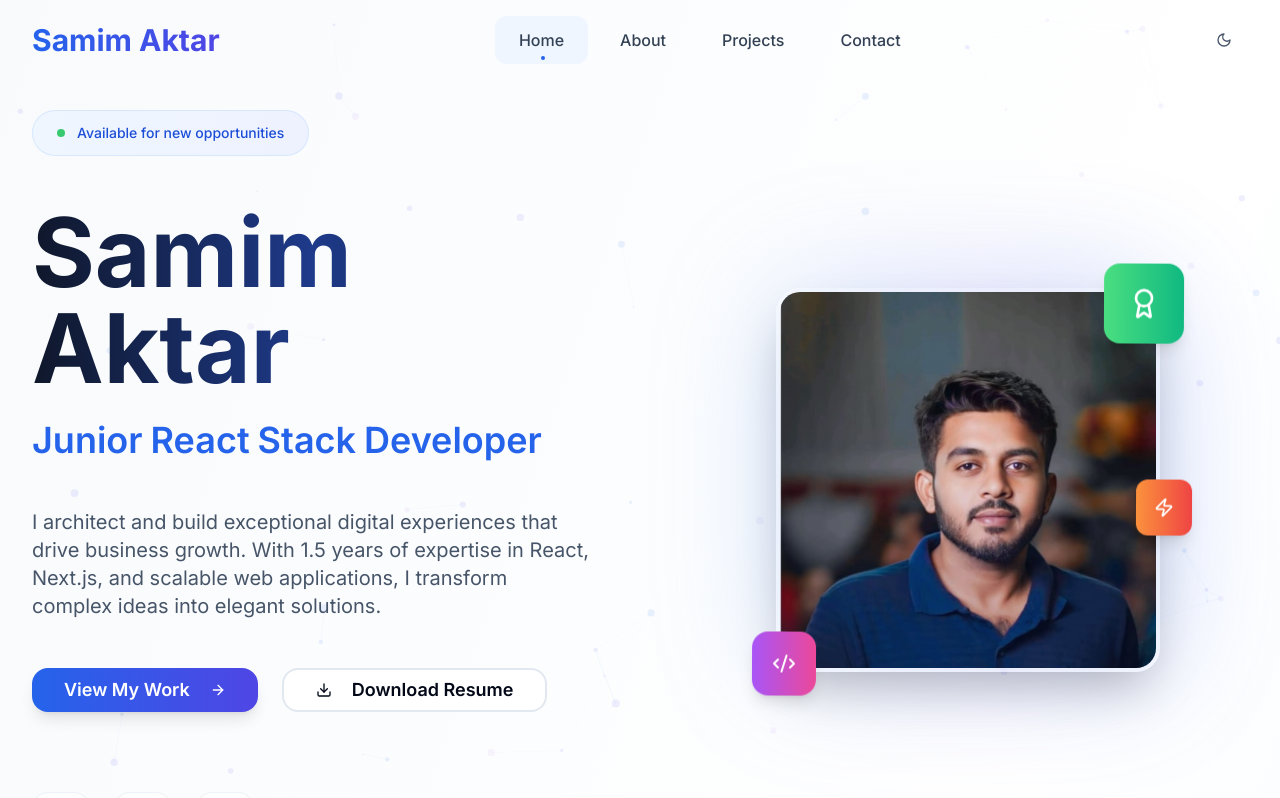
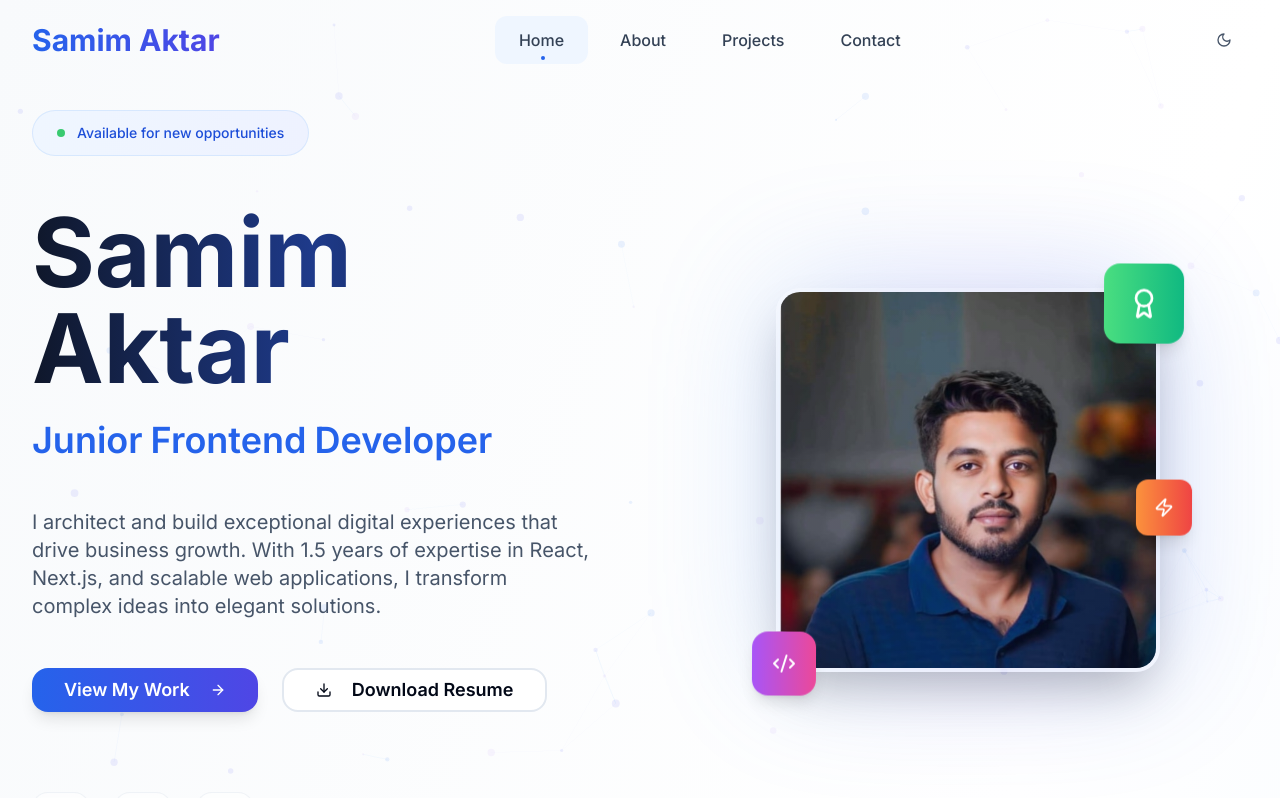
Before and after one commit to aktarsamim2001/portfolio, a Next.js app: page / in a window 1280 px wide. Shown: the top 798 px of the page. Built offline with nearby package versions, Linux system fonts and the light colour scheme.

Commit message:
add changes on about

```diff
--- a/app/page.tsx
+++ b/app/page.tsx
@@ -77,7 +77,7 @@ export default function HomePage() {
                 className="text-5xl lg:text-7xl xl:text-8xl font-bold bg-gradient-to-r from-slate-900 via-blue-900 to-slate-900 dark:from-white dark:via-blue-100 dark:to-white bg-clip-text text-transparent leading-tight"
               />
               <AnimatedText
-                text="Junior React Stack Developer"
+                text="Junior Frontend Developer"
                 className="text-2xl lg:text-3xl xl:text-4xl font-semibold text-blue-600 dark:text-blue-400"
                 delay={0.3}
               />
```
